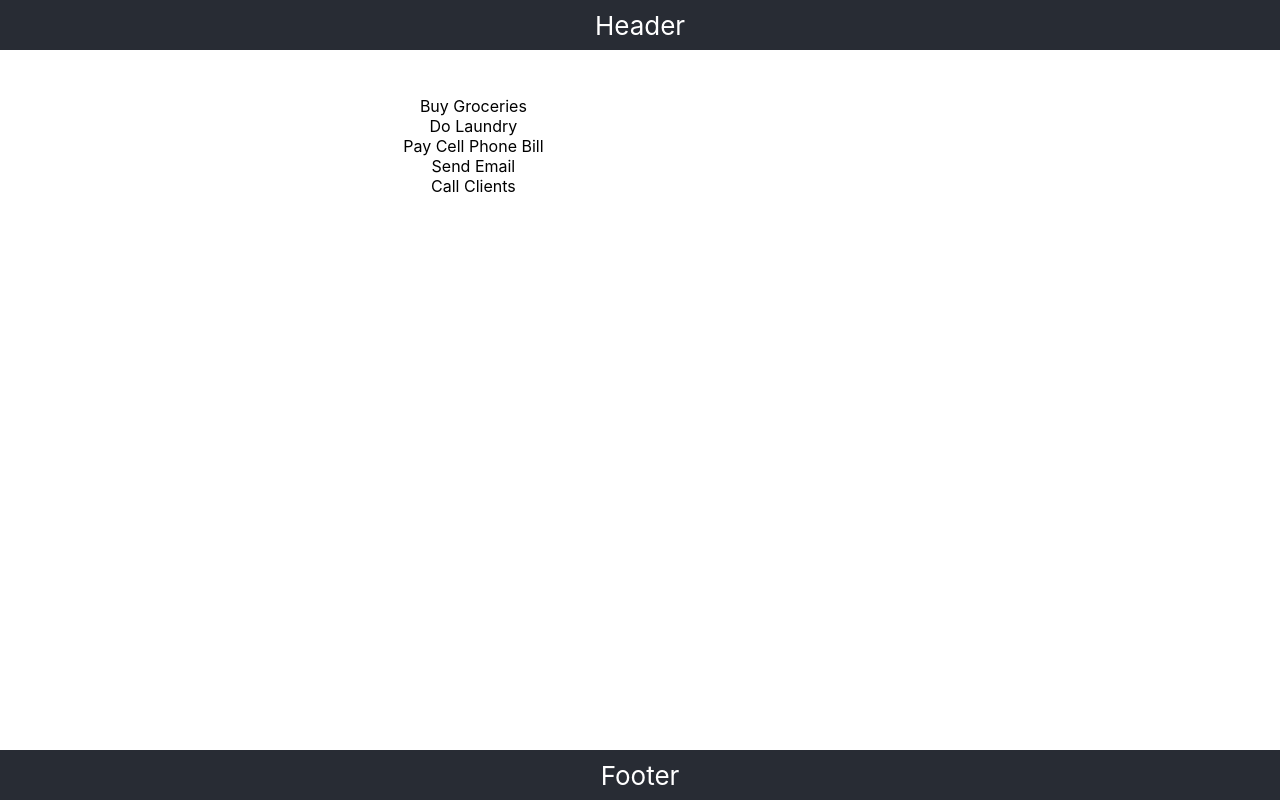
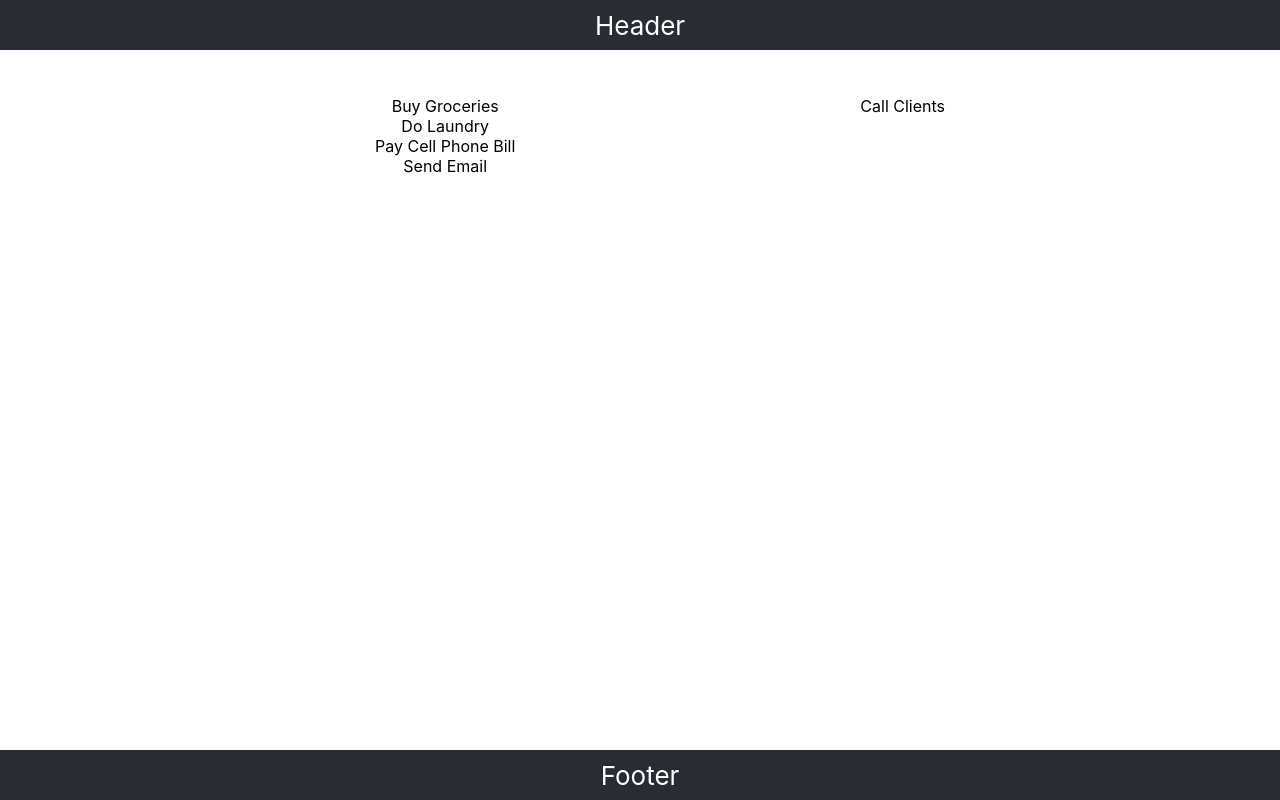
Before and after one commit to SlyTy7/forget-about-it, a React (Create React App) app: page / in a window 1280 px wide. Built offline with nearby package versions, Linux system fonts and the light colour scheme.

Commit message:
make todos and finished lists toggle on click

```diff
--- a/src/Body.js
+++ b/src/Body.js
@@ -1,5 +1,13 @@
 import React from "react";
 import List from "./List.js";
+
+const createRandomId = () => {
+  let date = Date.now();
+  let random = Math.floor(Math.random() * 1000);
+  let id = `item-id-${random * date}`;
+
+  return id;
+}
 
 class Body extends React.Component {
   constructor(props) {
@@ -7,21 +15,78 @@ class Body extends React.Component {
 
     this.state = {
       todoItems: [
-        "Buy Groceries",
-        "Do Laundry",
-        "Pay Cell Phone Bill",
-        "Send Email",
-        "Call Clients"
+        {
+          title: "Buy Groceries",
+          completed: false,
+          id: createRandomId()
+        },
+        {
+          title: "Do Laundry",
+          completed: false,
+          id: createRandomId()
+        },
+        {
+          title: "Pay Cell Phone Bill",
+          completed: false,
+          id: createRandomId()
+        },
+        {
+          title: "Send Email",
+          completed: false,
+          id: createRandomId()
+        }
       ],
-      doneItems: []
+      doneItems: [
+        {
+          title: "Call Clients",
+          completed: true,
+          id: createRandomId()
+        }
+      ]
     };
   }
+
+  handleItemClick = (item) => {
+    if(!item.completed){
+      let todoItems = this.state.todoItems;
+      let doneItems = this.state.doneItems;
+      let index = todoItems.indexOf(item);
+
+      item.completed = !item.completed;
+      todoItems.splice(index, 1);
+      doneItems.push(item);
+
+      this.setState({
+        todoItems: todoItems,
+        doneItems: doneItems
+      })
+    } else {
+      let todoItems = this.state.todoItems;
+      let doneItems = this.state.doneItems;
+      let index = doneItems.indexOf(item);
+
+      item.completed = !item.completed;
+      todoItems.push(item);
+      doneItems.splice(index, 1);
+
+      this.setState({
+        todoItems: todoItems,
+        doneItems: doneItems
+      })
+    }
+  };
 
   render() {
     return (
       <div className="App-body">
-        <List items={this.state.todoItems} />
-        <List items={this.state.doneItems} />
+        <List
+          items={this.state.todoItems}
+          handleItemClick={item => this.handleItemClick(item)}
+        />
+        <List
+          items={this.state.doneItems}
+          handleItemClick={item => this.handleItemClick(item)}
+        />
       </div>
     );
   }
--- a/src/List.js
+++ b/src/List.js
@@ -6,7 +6,14 @@ class List extends React.Component {
     return (
       <ul>
         {this.props.items.map((item, index) => {
-          return <ListItem key={index} item={item} />;
+          return (
+            <ListItem
+              completed={item.completed}
+              key={index}
+              value={item.title}
+              handleClick={() => this.props.handleItemClick(item)}
+            />
+          );
         })}
       </ul>
     );
--- a/src/ListItem.js
+++ b/src/ListItem.js
@@ -2,7 +2,9 @@ import React from "react";
 
 class ListItem extends React.Component {
   render() {
-    return <li>{this.props.item}</li>;
+    return (
+      <li onClick={this.props.handleClick}>{this.props.value}</li>
+    )
   }
 }
 
```
